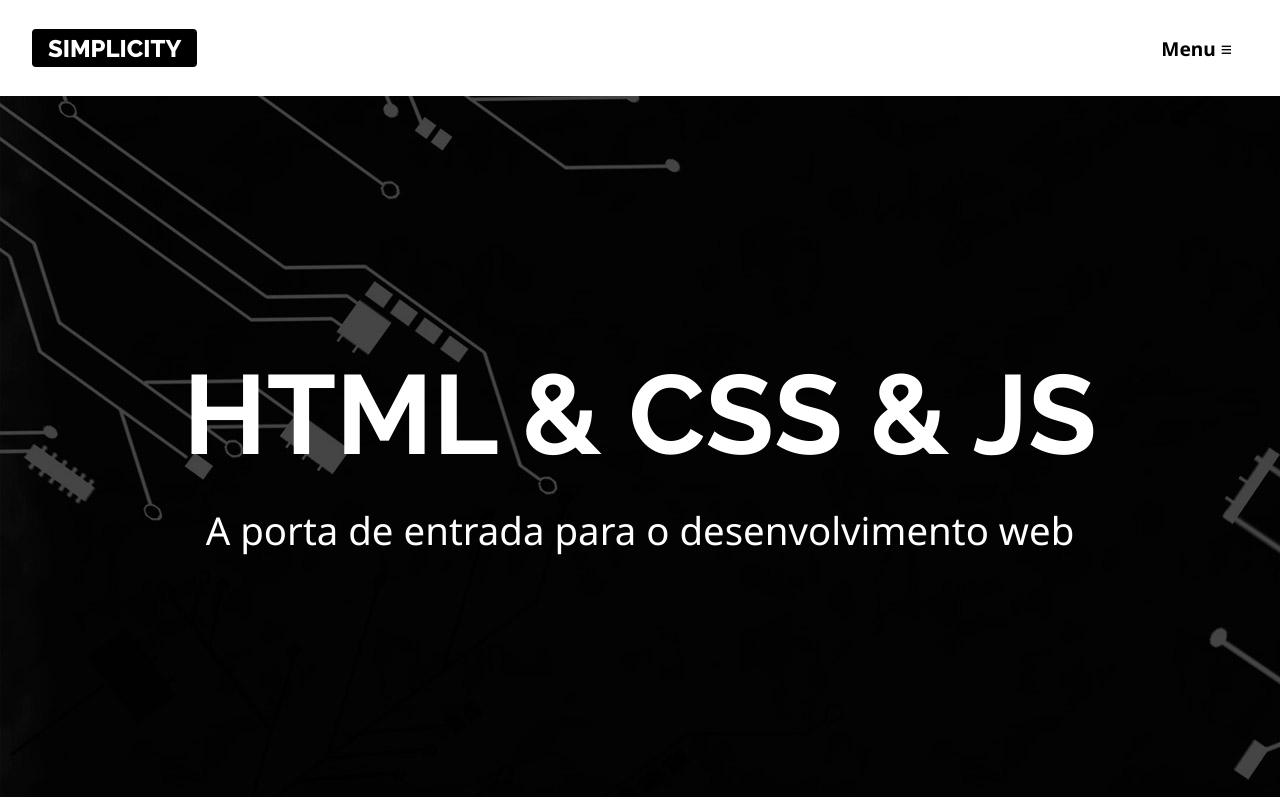
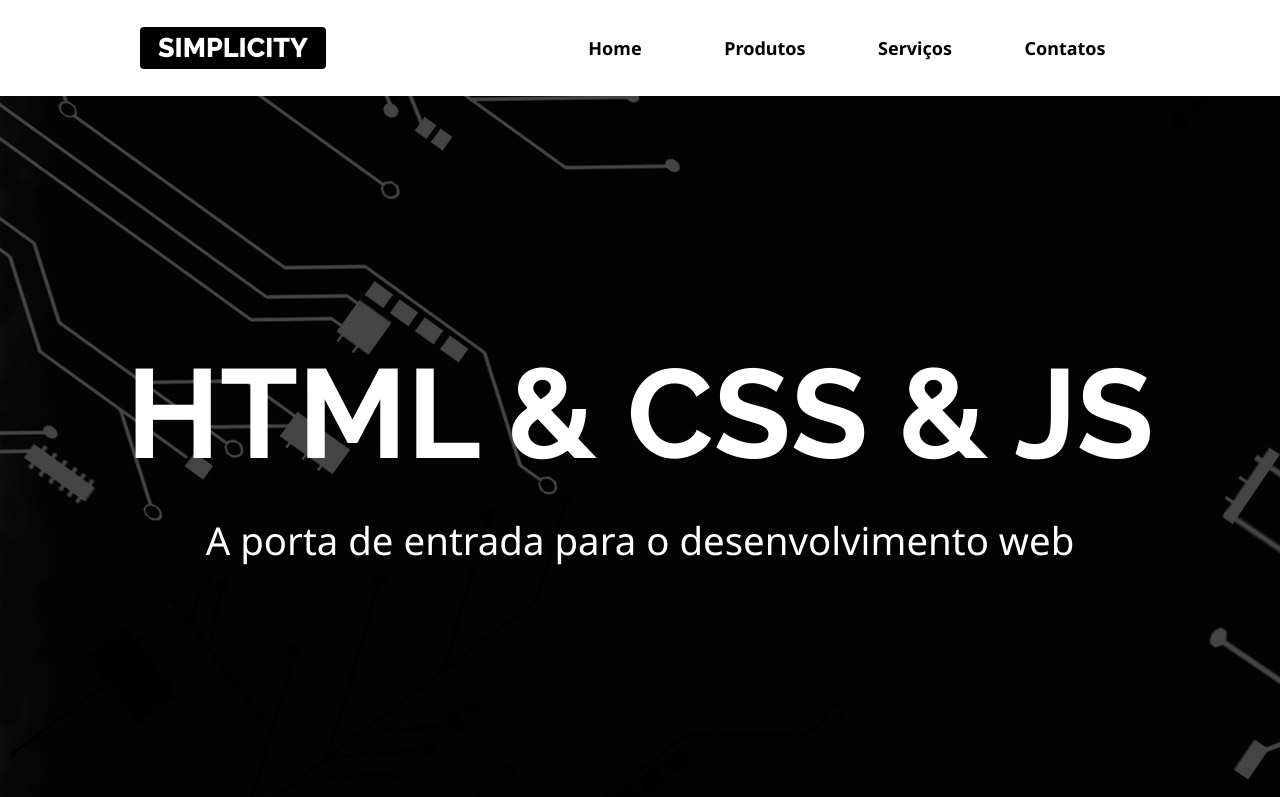
Before and after one commit to mayconr4/simplicity, a plain HTML site: page index.html in a window 1280 px wide. Shown: the top 797 px of the page. Drawn offline with Linux system fonts and the light colour scheme.

Commit message:
Medias queries e ajustes para telas medias/grandes

```diff
--- a/css/estilos.css
+++ b/css/estilos.css
@@ -313,7 +313,7 @@ article {
 
 }
 
-/* exercicio mini imagens */
+/* exercicio mini imagens/ pag servicos */
 
 .galeria  {
 
@@ -333,3 +333,29 @@ article {
 
 
 }
+
+/* Media Queries: regras de uso condicional de acordo com o tamanho de tela necessacrio para ajustes no site. */
+
+@media screen and (min-width: 600px) {
+
+    /* escondendo a palavra "menu" */
+    .titulo-menu {display: none;}
+
+    /* Exibimos o links (lista de links) do menu */
+    .links-menu {
+        display: flex;
+
+        /* Forçamos cada item da lista a ter largura total e, com isso, redistribuir os espaços/alinhamentos. */
+        li {width: 100%;}
+    }
+
+    /* Ajustamos o tamanho do menu (nav) com um todo */
+    .menu {  width: 60%;  }
+
+
+}
+
+@media screen and (min-width: 1000px) {
+    html {font-size: 18px;}
+    .limitador {max-width: 1000px;}
+}
```
